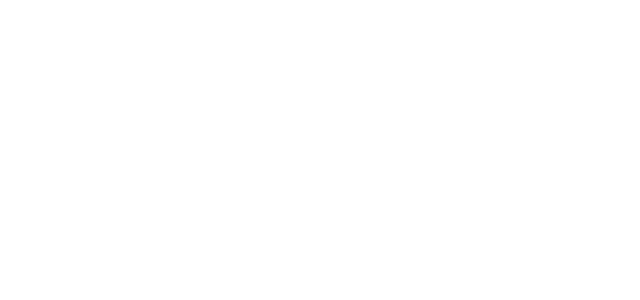
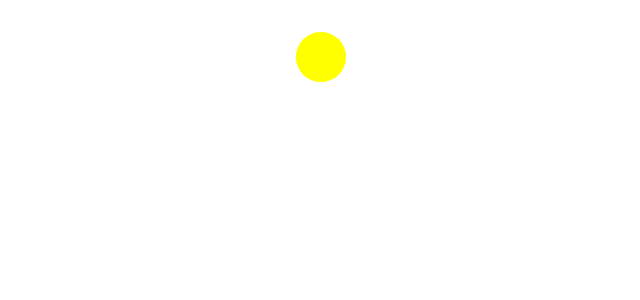
Before and after one commit to spencerdavis226/Side-Effects-Exercise, a React (Vite) app: page / in a window 1280 px wide. Shown: the top 300 px of the page, without its empty margins (344-984 px from the left). Built offline with nearby package versions, Linux system fonts and the light colour scheme.

Commit message:
Enhance Star component with inline styling, click handler, and focus effects

```diff
--- a/src/Star.jsx
+++ b/src/Star.jsx
@@ -1,4 +1,7 @@
 import { useRef, useEffect } from 'react';
+import PropTypes from 'prop-types';
+
+const STAR_SIZE = 50;
 
 const Star = ({ id, position, onDestroy }) => {
   // Create a ref for the star element
@@ -11,11 +14,44 @@
     }
   }, []);
 
+  // Click handler to destroy the star
+  const handleClick = () => {
+    onDestroy(id);
+  };
+
   return (
-    <div ref={starRef} tabIndex={0}>
+    <div
+      ref={starRef}
+      tabIndex={0} // Makes the div focusable
+      onClick={handleClick}
+      onFocus={(e) =>
+        (e.target.style.boxShadow = '0 0 10px 2px rgba(255, 255, 255, 0.8)')
+      }
+      onBlur={(e) => (e.target.style.boxShadow = 'none')}
+      style={{
+        position: 'absolute',
+        left: `${position.x}`,
+        top: `${position.y}`,
+        width: `${STAR_SIZE}px`,
+        height: `${STAR_SIZE}px`,
+        backgroundColor: 'yellow',
+        borderRadius: '50%',
+        cursor: 'pointer',
+        outline: 'none',
+      }}
+    >
       {/* Star content will go here */}
     </div>
   );
 };
 
+Star.propTypes = {
+  id: PropTypes.number.isRequired,
+  position: PropTypes.shape({
+    x: PropTypes.number.isRequired,
+    y: PropTypes.number.isRequired,
+  }).isRequired,
+  onDestroy: PropTypes.func.isRequired,
+};
+
 export default Star;
```
